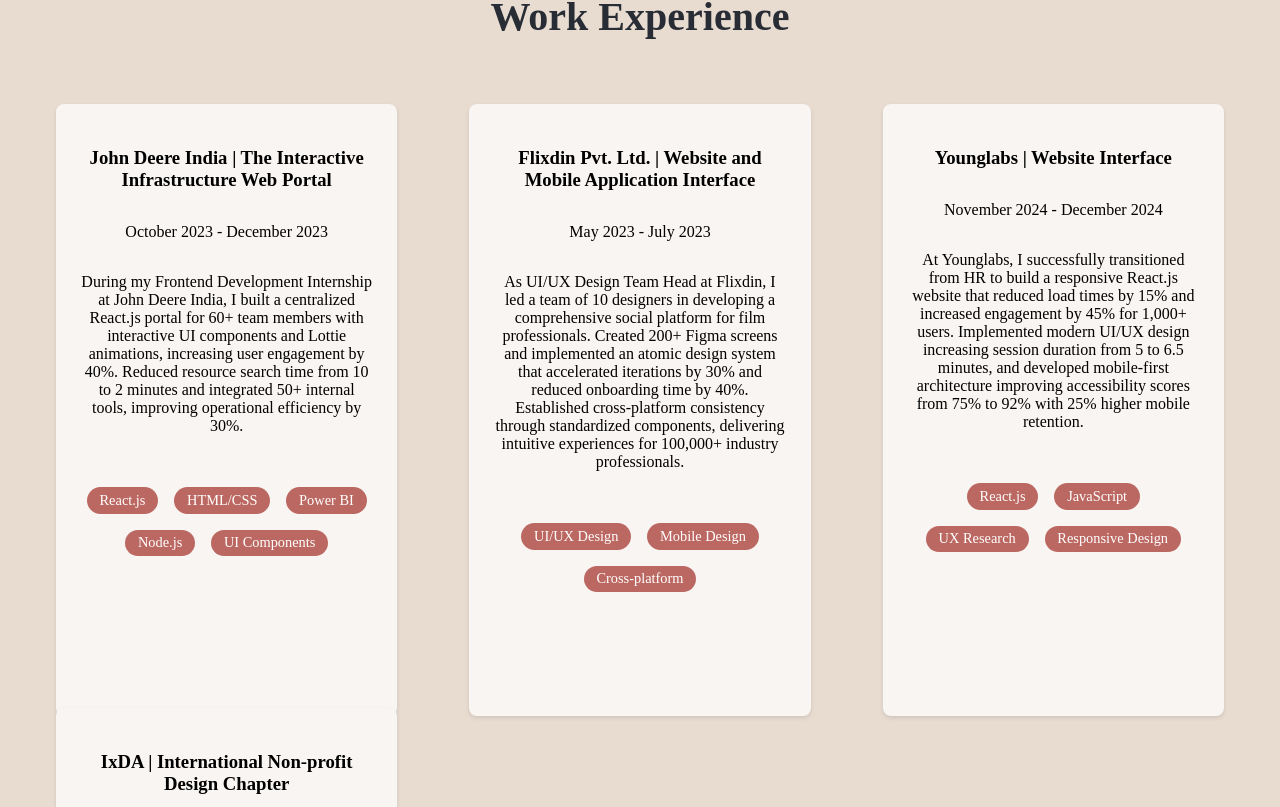
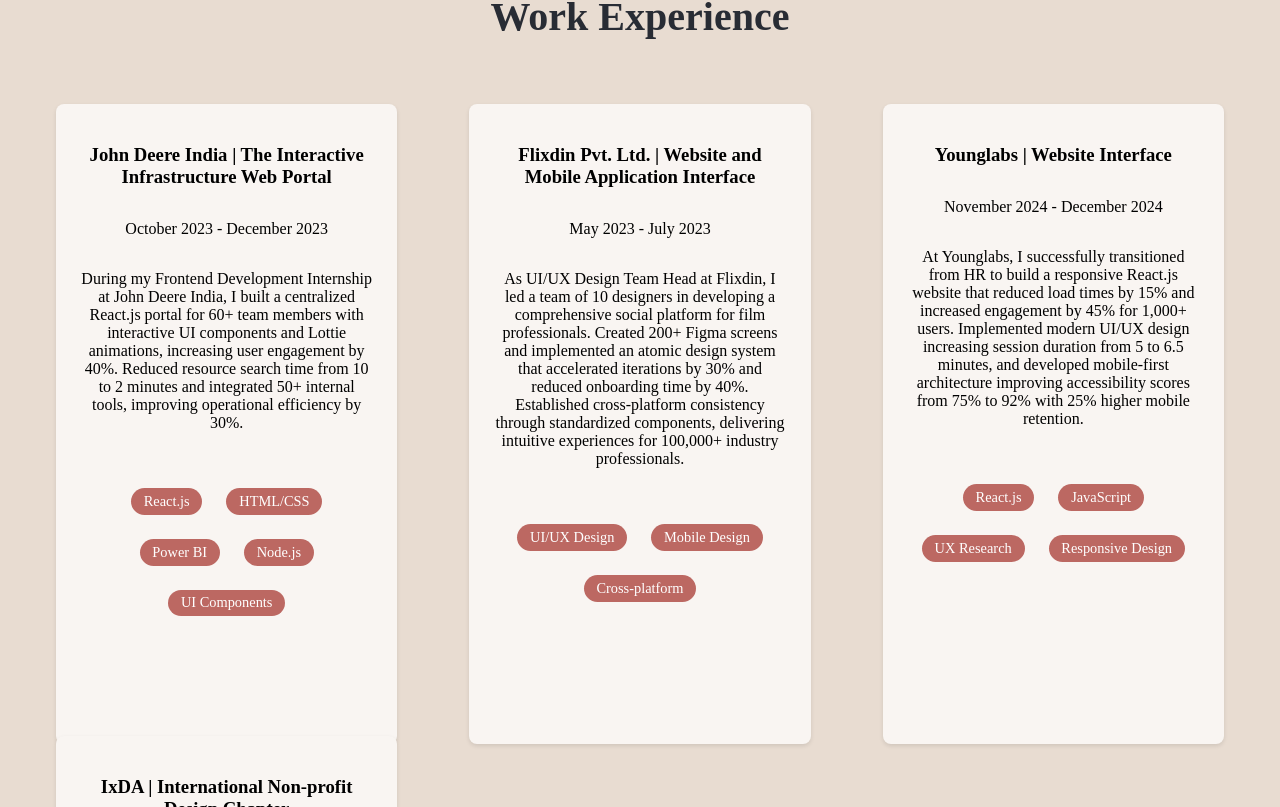
Before and after one commit to prashansapal/portfolio, a React (Create React App) app: page / in a window 1280 px wide. Shown: the part 1133-1940 px from the top of the page. Built offline with nearby package versions, Linux system fonts and the light colour scheme.

Commit message:
margins adjustment

```diff
--- a/src/App.css
+++ b/src/App.css
@@ -457,19 +457,24 @@
   display: flex;
   flex-direction: column;
   margin-bottom: 1rem;
-  margin: 1rem
+  margin-top: 1rem;
+  margin-left: 1rem;
+  margin-right: 1rem;
 }
 
 .project-card h3 {
   margin-bottom: 1rem;
+  margin-top: 1rem;
 }
 
 .project-duration {
   margin-bottom: 1rem;
+  margin-top: 1rem;
 }
 
 .project-tech {
   margin-top: 1rem;
+  margin-bottom: 1rem;
   padding-top: 1rem;
 }
 
@@ -490,7 +495,7 @@
   color: white;
   padding: 0.3rem 0.8rem;
   border-radius: 15px;
-  margin: 0.25rem;
+  margin: 0.50rem;
   font-size: 0.9rem;
   display: inline-block;
 }
```
